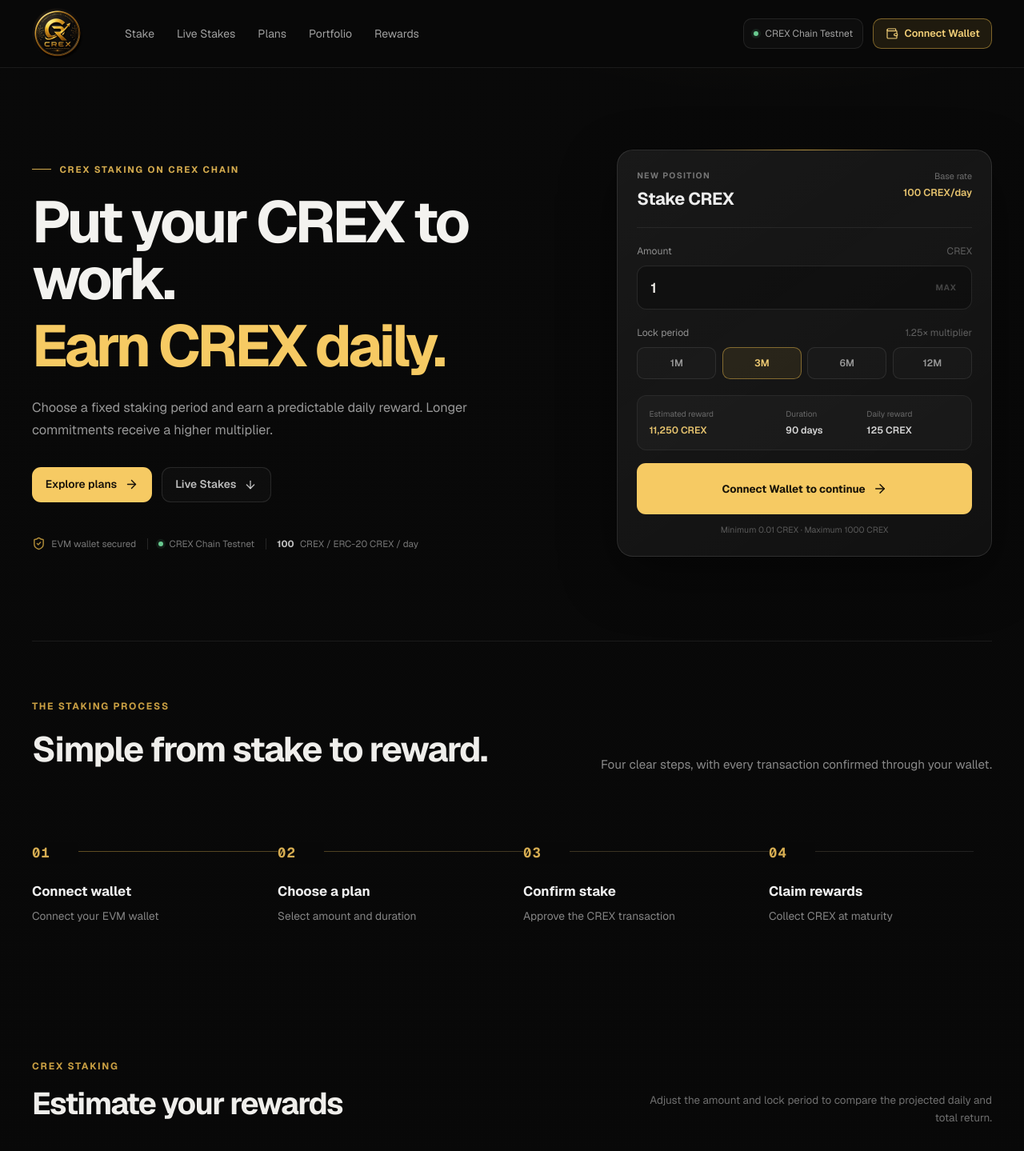
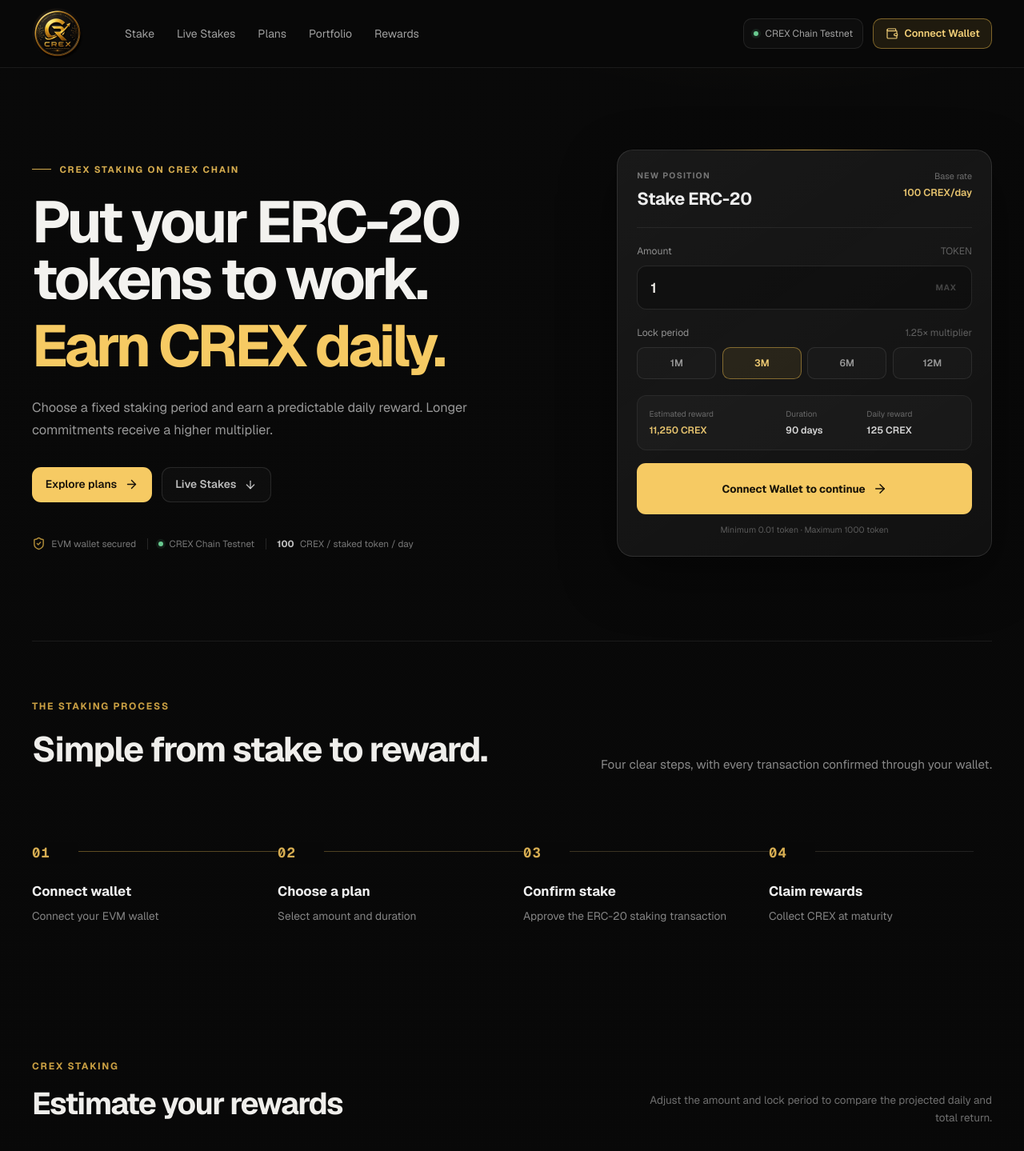
Before and after one commit to jjay6699/pboxc-staking, a Next.js app: page / in a window 1280 px wide. Shown: the top 1439 px of the page at 80% size. Built offline with nearby package versions, Linux system fonts and the light colour scheme; no server answers.

Commit message:
Clarify ERC20 staking copy

```diff
--- a/src/app/admin/page.tsx
+++ b/src/app/admin/page.tsx
@@ -151,7 +151,7 @@
 
         {stats && (
           <section className="admin-stats">
-            <div><span>Total value locked</span><strong>{stats.tvl.toLocaleString()} CREX</strong></div>
+            <div><span>Total value locked</span><strong>{stats.tvl.toLocaleString()} token</strong></div>
             <div><span>Total stakers</span><strong>{stats.totalStakers.toLocaleString()}</strong></div>
             <div><span>CREX distributed</span><strong>{stats.totalDistributed.toLocaleString()}</strong></div>
           </section>
@@ -167,9 +167,9 @@
               <ShieldCheck size={21} />
             </div>
             <div className="admin-grid-three">
-              <label>Minimum stake (CREX)<input type="number" min="0.000001" step="0.000001" value={settings.minDepositSol} onChange={(event) => setNumber("minDepositSol", event.target.value)} /></label>
-              <label>Maximum stake (CREX)<input type="number" min="0.000001" step="0.000001" value={settings.maxDepositSol} onChange={(event) => setNumber("maxDepositSol", event.target.value)} /></label>
-              <label>Base CREX / ERC-20 CREX / day<input type="number" min="0.000001" step="0.01" value={settings.baseRate} onChange={(event) => setNumber("baseRate", event.target.value)} /></label>
+              <label>Minimum stake (token)<input type="number" min="0.000001" step="0.000001" value={settings.minDepositSol} onChange={(event) => setNumber("minDepositSol", event.target.value)} /></label>
+              <label>Maximum stake (token)<input type="number" min="0.000001" step="0.000001" value={settings.maxDepositSol} onChange={(event) => setNumber("maxDepositSol", event.target.value)} /></label>
+              <label>Base CREX / staked token / day<input type="number" min="0.000001" step="0.01" value={settings.baseRate} onChange={(event) => setNumber("baseRate", event.target.value)} /></label>
             </div>
             <label className="admin-toggle">
               <input type="checkbox" checked={settings.stakingPaused} onChange={(event) => setSettings((current) => ({ ...current, stakingPaused: event.target.checked }))} />
--- a/src/app/layout.tsx
+++ b/src/app/layout.tsx
@@ -20,7 +20,7 @@
     default: "CREX Staking",
     template: "%s | CREX Staking",
   },
-  description: "Stake CREX into time-locked plans to earn daily CREX rewards.",
+  description: "Stake testnet ERC-20 tokens into time-locked plans to earn daily CREX rewards.",
   keywords: ["CREX", "staking", "CREX Chain", "CREX", "Wallet", "crypto", "web3", "DeFi"],
   applicationName: "CREX Staking",
   authors: [{ name: "CREX" }],
@@ -32,13 +32,13 @@
     url: "/",
     siteName: "CREX Staking",
     title: "CREX Staking",
-    description: "Stake CREX into time-locked plans to earn daily CREX rewards.",
+    description: "Stake testnet ERC-20 tokens into time-locked plans to earn daily CREX rewards.",
     images: [{ url: "/logo-header.png", width: 512, height: 512, alt: "CREX" }],
   },
   twitter: {
     card: "summary_large_image",
     title: "CREX Staking",
-    description: "Stake CREX into time-locked plans to earn daily CREX rewards.",
+    description: "Stake testnet ERC-20 tokens into time-locked plans to earn daily CREX rewards.",
     images: ["/logo-header.png"],
   },
   icons: {
@@ -68,12 +68,12 @@
               <div className="footer-main">
                 <div className="footer-brand">
                   <Image src="/logo-header.png" width={72} height={72} alt="CREX" className="site-logo footer-logo" />
-                  <p>Fixed-term CREX staking with transparent, predictable CREX rewards.</p>
+                  <p>Fixed-term ERC-20 staking with transparent, predictable CREX rewards.</p>
                 </div>
                 <div className="footer-links">
                   <div>
                     <span>Staking</span>
-                    <a href="#stake">Stake CREX</a>
+                    <a href="#stake">Stake ERC-20</a>
                     <a href="#live-stakes">Live stakes</a>
                     <a href="#plans">Lock plans</a>
                     <a href="#calculator">Calculator</a>
@@ -88,7 +88,7 @@
               </div>
               <div className="footer-bottom">
                 <span>© 2026 Connect Redefine Exchange. All rights reserved.</span>
-                <span>Built on CREX Chain · CREX staking</span>
+                <span>Built on CREX Chain · ERC-20 staking</span>
               </div>
             </div>
           </footer>
--- a/src/app/page.tsx
+++ b/src/app/page.tsx
@@ -27,7 +27,7 @@
     try {
       const amt = Number(amount);
       if (!amt || amt <= 0) {
-        alert("Please enter a valid CREX amount.");
+        alert("Please enter a valid staking token amount.");
         return;
       }
       if (!plan) {
--- a/src/components/Hero.tsx
+++ b/src/components/Hero.tsx
@@ -53,7 +53,7 @@
       <div className="hero-copy">
         <div className="eyebrow">CREX STAKING ON CREX CHAIN</div>
         <h1 className="hero-title">
-          Put your CREX to work.
+          Put your ERC-20 tokens to work.
           <span>Earn CREX daily.</span>
         </h1>
         <p className="hero-description">
@@ -83,7 +83,7 @@
           <span className="assurance-divider" />
           <div>
             <span className="assurance-value">{settings.baseRate.toLocaleString()}</span>
-            <span>CREX / ERC-20 CREX / day</span>
+            <span>CREX / staked token / day</span>
           </div>
         </div>
       </div>
@@ -92,7 +92,7 @@
         <div className="stake-card-header">
           <div>
             <p className="stake-card-kicker">NEW POSITION</p>
-            <h2>Stake CREX</h2>
+            <h2>Stake ERC-20</h2>
           </div>
           <div className="stake-rate">
             <span>Base rate</span>
@@ -103,7 +103,7 @@
         <div className="stake-field">
           <div className="stake-field-label">
             <label htmlFor="hero-amount">Amount</label>
-            <span>CREX</span>
+            <span>TOKEN</span>
           </div>
           <div className="amount-input-wrap">
             <input
@@ -113,7 +113,7 @@
               step="0.0001"
               value={amount}
               onChange={(event) => setAmount(event.target.value)}
-              aria-label="Amount in ERC-20 CREX"
+              aria-label="Amount in testnet ERC-20 token"
             />
             <button
               type="button"
@@ -178,7 +178,7 @@
         <p className="stake-disclaimer">
           {settings.stakingPaused
             ? "New positions are temporarily unavailable."
-            : `Minimum ${settings.minDepositSol} CREX · Maximum ${settings.maxDepositSol} CREX`}
+            : `Minimum ${settings.minDepositSol} token · Maximum ${settings.maxDepositSol} token`}
         </p>
       </div>
     </section>
--- a/src/components/PlanCards.tsx
+++ b/src/components/PlanCards.tsx
@@ -26,7 +26,7 @@
           <div className="plan-multiplier">{multiplier.toFixed(2)}× <span>multiplier</span></div>
           <div className="plan-divider" />
           <div className="plan-return">
-            <span>Daily return per 1 ERC-20 CREX</span>
+            <span>Daily return per 1 staked token</span>
             <strong>{(settings.baseRate * multiplier).toFixed(0)} CREX</strong>
           </div>
           <div className="plan-action">Select plan <span>→</span></div>
--- a/src/components/StakeModal.tsx
+++ b/src/components/StakeModal.tsx
@@ -71,7 +71,7 @@
         <div className="stake-modal-header">
           <div>
             <p>REVIEW POSITION</p>
-            <h2 id="stake-modal-title">Stake CREX</h2>
+            <h2 id="stake-modal-title">Stake ERC-20</h2>
           </div>
           <button type="button" className="stake-modal-close" onClick={onClose} disabled={submitting} aria-label="Close">
             <X size={19} />
@@ -93,7 +93,7 @@
         <div className="stake-modal-field">
           <div className="stake-modal-label">
             <label htmlFor="stake-modal-amount">Amount to stake</label>
-            <span>CREX</span>
+            <span>TOKEN</span>
           </div>
           <input
             id="stake-modal-amount"
@@ -106,7 +106,7 @@
             autoFocus
           />
           <p className="stake-modal-limit">
-            Allowed range: {settings.minDepositSol}–{settings.maxDepositSol} CREX
+            Allowed range: {settings.minDepositSol}–{settings.maxDepositSol} token
           </p>
         </div>
 
--- a/src/components/Steps.tsx
+++ b/src/components/Steps.tsx
@@ -4,7 +4,7 @@
   const steps = [
     { title: "Connect wallet", desc: "Connect your EVM wallet" },
     { title: "Choose a plan", desc: "Select amount and duration" },
-    { title: "Confirm stake", desc: "Approve the CREX transaction" },
+    { title: "Confirm stake", desc: "Approve the ERC-20 staking transaction" },
     { title: "Claim rewards", desc: "Collect CREX at maturity" },
   ];
 
```
